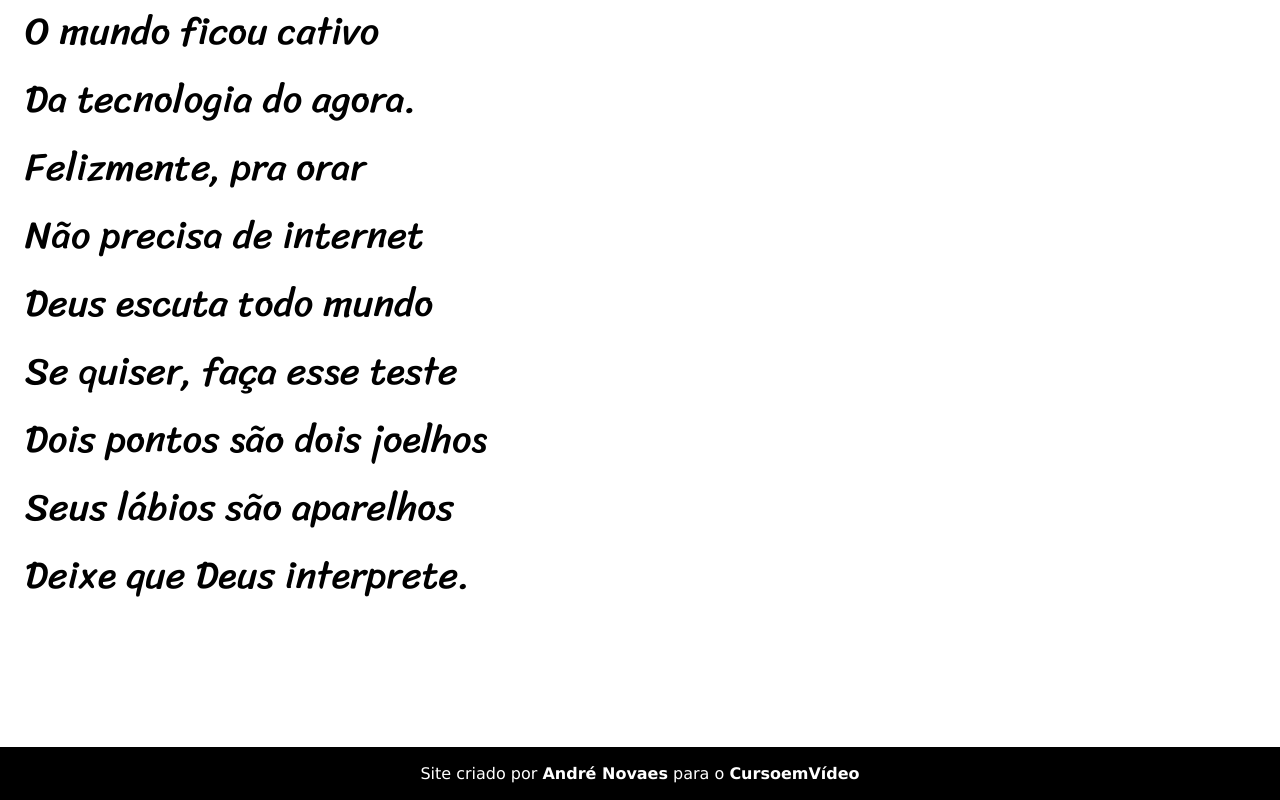
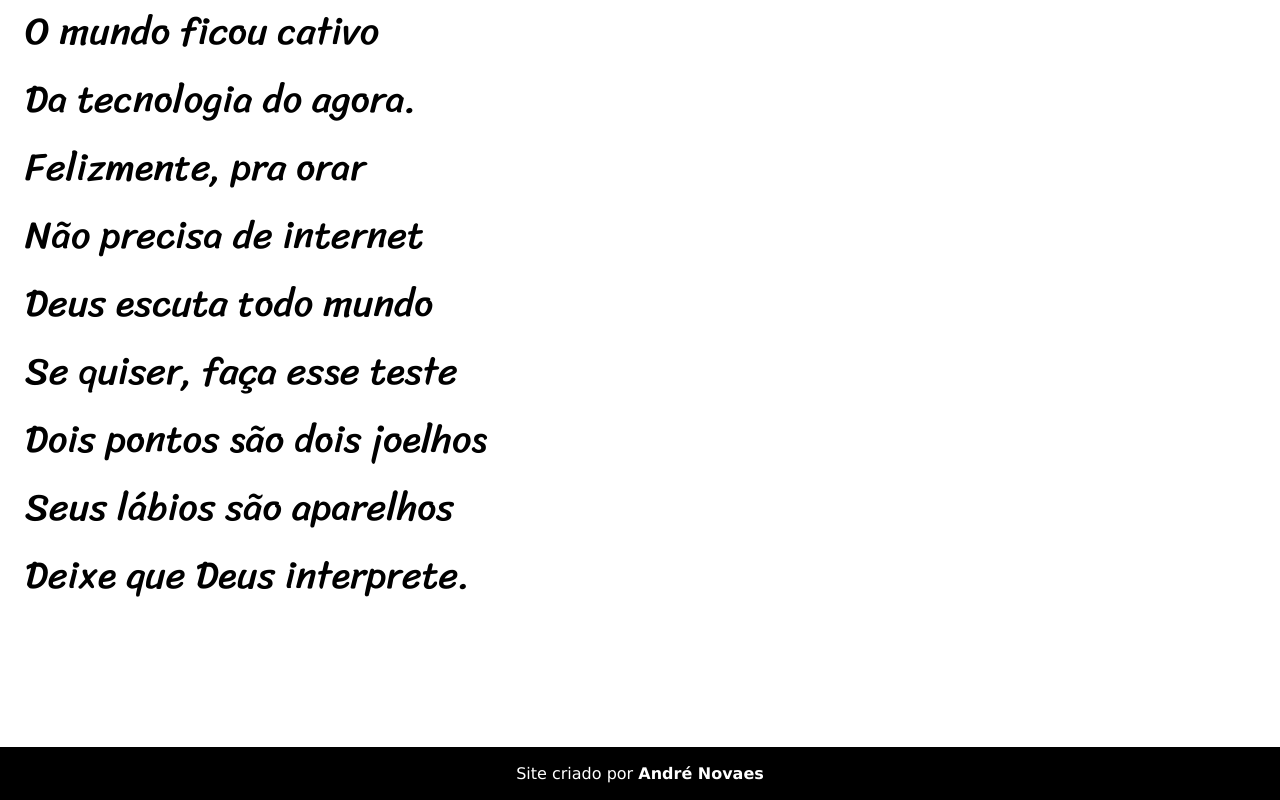
Before and after one commit to zBl4z3r/Projetinho-Basico, a plain HTML site: page index.html in a window 1280 px wide. Shown: the part 3458-4258 px from the top of the page. Drawn offline with Linux system fonts and the light colour scheme.

Commit message:
Update index.html

```diff
--- a/index.html
+++ b/index.html
@@ -91,7 +91,7 @@
     </main>
 
     <footer>
-        <p>Site criado por <a href="https://www.youtube.com/channel/UC5j8uWfGu0j0qCWzWCGJPCA">André Novaes</a> para o <a href="https://www.youtube.com/c/CursoemV%C3%ADdeo">CursoemVídeo</a></p>
+        <p>Site criado por <a href="https://www.youtube.com/channel/UC5j8uWfGu0j0qCWzWCGJPCA">André Novaes</a></p>
     </footer>
 
 </body>
```
